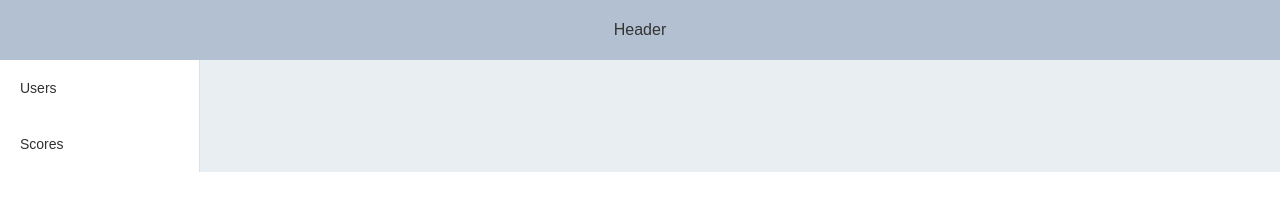
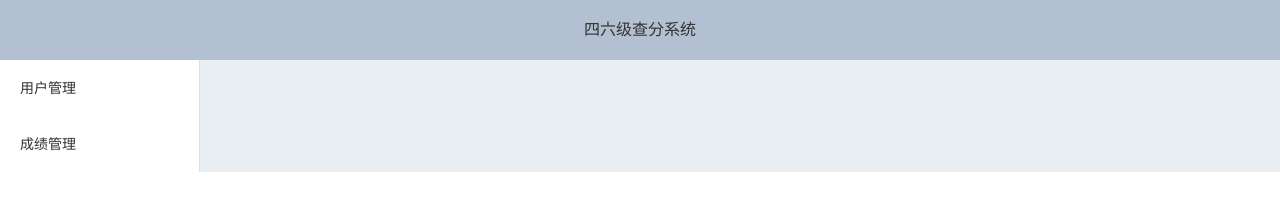
Before and after one commit to xiaowulang-turbo/ScoreQuery-Vue, a Vue app in the folder client/: page /admin in a window 1280 px wide. Shown: the top 222 px of the page. Built offline with nearby package versions, Linux system fonts and the light colour scheme.

Commit message:
refactor: update AdminHome header and menu labels

```diff
--- a/client/src/views/AdminHome.vue
+++ b/client/src/views/AdminHome.vue
@@ -1,12 +1,12 @@
 <template>
   <div class="common-layout">
     <el-container>
-      <el-header>Header</el-header>
+      <el-header>四六级查分系统</el-header>
       <el-container>
         <el-aside width="200px">
-          <el-menu>
-            <el-menu-item @click="goToUsers">Users</el-menu-item>
-            <el-menu-item @click="goToScores">Scores</el-menu-item>
+          <el-menu default-active="1">
+            <el-menu-item @click="goToUsers">用户管理</el-menu-item>
+            <el-menu-item @click="goToScores">成绩管理</el-menu-item>
           </el-menu>
         </el-aside>
         <el-main>
```
